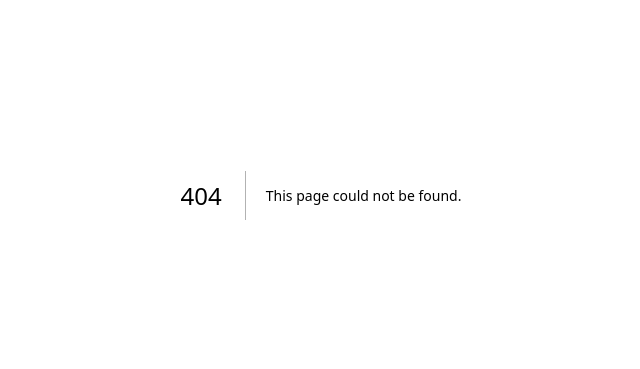
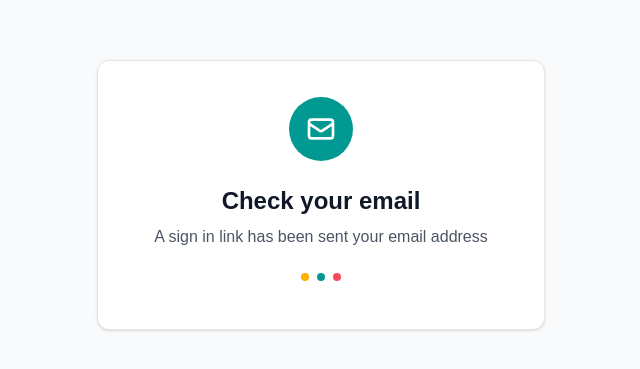
Before and after one commit to niko-2609/saas-template-01, a Next.js app: page /verify-request in a window 1280 px wide. Before the commit this address had no page. Shown: the part 205-574 px from the top of the page, without its empty margins (319-959 px from the left). Built offline with nearby package versions, Linux system fonts and the light colour scheme.

Commit message:
updated email confirmation page

```diff
--- /dev/null
+++ b/app/(auth)/verify-request/page.tsx
@@ -0,0 +1,39 @@
+import { Card, CardContent} from "@/components/ui/card"
+
+export default function MagicLinkConfirmation() {
+  return (
+    <div className="min-h-screen flex items-center justify-center bg-gray-50">
+      <Card className="w-full max-w-md">
+        <CardContent className="pt-9 px-8">
+          <div className="text-center">
+            <div className="w-16 h-16 mx-auto mb-6 rounded-full bg-[#019992] flex items-center justify-center">
+              <svg
+                xmlns="http://www.w3.org/2000/svg"
+                fill="none"
+                viewBox="0 0 24 24"
+                stroke="currentColor"
+                className="w-8 h-8 text-white"
+              >
+                <path
+                  strokeLinecap="round"
+                  strokeLinejoin="round"
+                  strokeWidth={2}
+                  d="M3 8l7.89 5.26a2 2 0 002.22 0L21 8M5 19h14a2 2 0 002-2V7a2 2 0 00-2-2H5a2 2 0 00-2 2v10a2 2 0 002 2z"
+                />
+              </svg>
+            </div>
+            <h1 className="text-2xl font-semibold mb-2 text-gray-900">Check your email</h1>
+            <p className="text-gray-600 mb-6">
+            A sign in link has been sent your email address
+            </p>
+            <div className="flex justify-center space-x-2 mb-6">
+              <div className="w-2 h-2 rounded-full bg-[#ffb001]"></div>
+              <div className="w-2 h-2 rounded-full bg-[#019992]"></div>
+              <div className="w-2 h-2 rounded-full bg-[#fb475e]"></div>
+            </div>
+          </div>
+        </CardContent>
+      </Card>
+    </div>
+  )
+}
--- a/app/(root)/pricing/page.tsx
+++ b/app/(root)/pricing/page.tsx
@@ -16,7 +16,6 @@ import {
 } from "@/features/store/slices/paymentSlice";
 import { useRouter } from 'next/navigation'
 import { Spinner } from '@/components/ui/spinner';
-import { AlertCircle } from 'lucide-react';
 import { PricingCardSkeleton } from "@/features/payments/_components/pricing-card-skeleton";
 import { useSubscription } from '@/features/payments/context/subscriptionContext'
 import { toast } from "sonner"
--- a/auth.ts
+++ b/auth.ts
@@ -15,7 +15,8 @@ const combinedProviders = [
 export const { handlers, auth, signIn, signOut, unstable_update } = NextAuth({
     pages: {
         signIn: "/sign-in",
-        error: "/error"
+        error: "/error",
+        verifyRequest: '/verify-request'
     },
     providers: combinedProviders,
     adapter: PrismaAdapter(db) as Adapter,
--- a/routes.ts
+++ b/routes.ts
@@ -11,6 +11,7 @@ export const publicRoutes: string[] = [
     "/terms-of-service",
     "/contact-us",
     "/onboarding",
+    "/verify-request"
 ]
 
 
```
Also changed, not shown: features/authentication/_components/login-form.tsx (+3 -6 lines).
